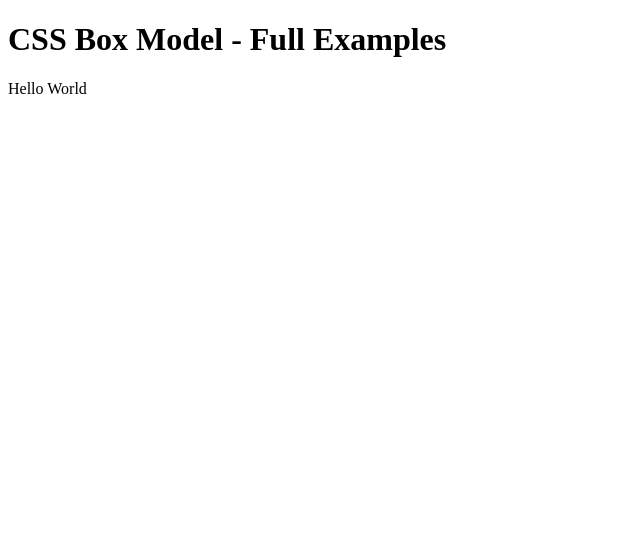
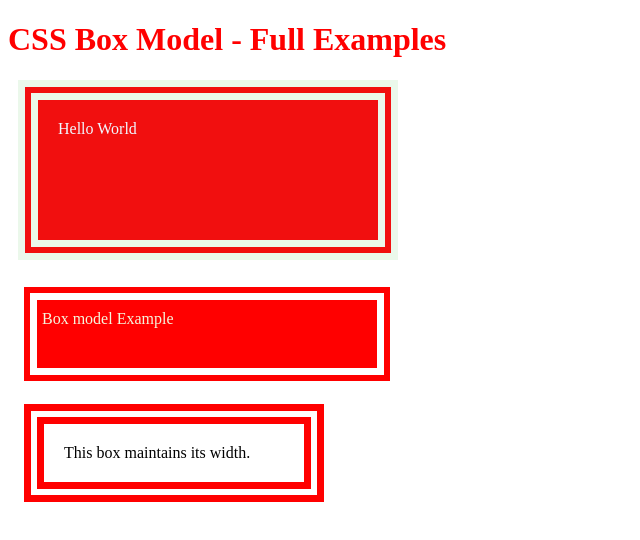
Before and after one commit to divineessiet-maker/CSS_lessons_repo, a plain HTML site: page box.html in a window 1280 px wide. Shown: the whole page, without its empty margins (0-640 px from the left). Drawn offline with Linux system fonts and the light colour scheme.

Commit message:
'updated'

```diff
--- a/box.html
+++ b/box.html
@@ -4,13 +4,21 @@
     <meta charset="UTF-8">
     <meta name="viewport" content="width=device-width, initial-scale=1.0">
     <title>Box Model</title>
+    <link rel="stylesheet" href="style.css">
 </head>
 <body>
     <!-- !Every HTML element is rendered as a rectangular box in CSS. The box model describes how these boxes are structured with four distinct layer that determine its size and spacing.-->
      <h1>CSS Box Model - Full Examples</h1>
-
+<!-- Total width= content width + padding + border + margin  -->
+ <!-- total height = // height+ // + // + //-->
      <div class="box">
         Hello World
      </div>
+
+     <!-- Different padding -->
+     <div class="card">
+        Box model Example
+     </div>
+     <div class="smart-box">This box maintains its width. </div>
 </body>
 </html>
--- /dev/null
+++ b/position.css
@@ -0,0 +1,18 @@
+
+
+
+/*
+*Every HTML element on a page is positioned based on css rules.
+*There are five main positioning types. which are::after
+ (1). static
+ (2) relative
+ (3)absolute
+ (4)fixed
+ (5)sticky
+  */
+  .box{
+    width: 200px;
+    height: 100px;
+    background: lightblue;
+    position: static;
+  }
--- a/style.css
+++ b/style.css
@@ -135,3 +135,46 @@ background:linear-gradient(to top, red, blue)
     letter-spacing: -0.5px;
     font-weight: bold;
     }  */
+
+
+
+
+    .box{
+      background-color: rgb(241, 15, 15);
+      width: 300px;
+      margin: 10px;
+      padding: 20px;
+      border: 20px double rgb(235, 248, 235);
+      height: 100px;
+      color: aliceblue;
+    }
+    h1{
+      color: red;
+    }
+
+    .card{
+      width: 330px;
+      padding-top: 10px;
+      padding-left: 5px;
+      padding-bottom: 40px;
+      padding-right: 5px;
+
+
+      margin-top:20px ;
+      margin-right: 50px;
+      margin-bottom: 10px;
+      margin-left: 9px;
+      border: 20px double white;
+      color: beige;
+
+
+      background: red;
+    }
+    .smart-box{
+      width: 300px;
+      padding: 20px;
+      border: 20px double red;
+      background: white;
+      box-sizing: border-box;
+      margin: 16px;
+    }
```
Also changed, not shown: position.html (added, +13 -0 lines).
